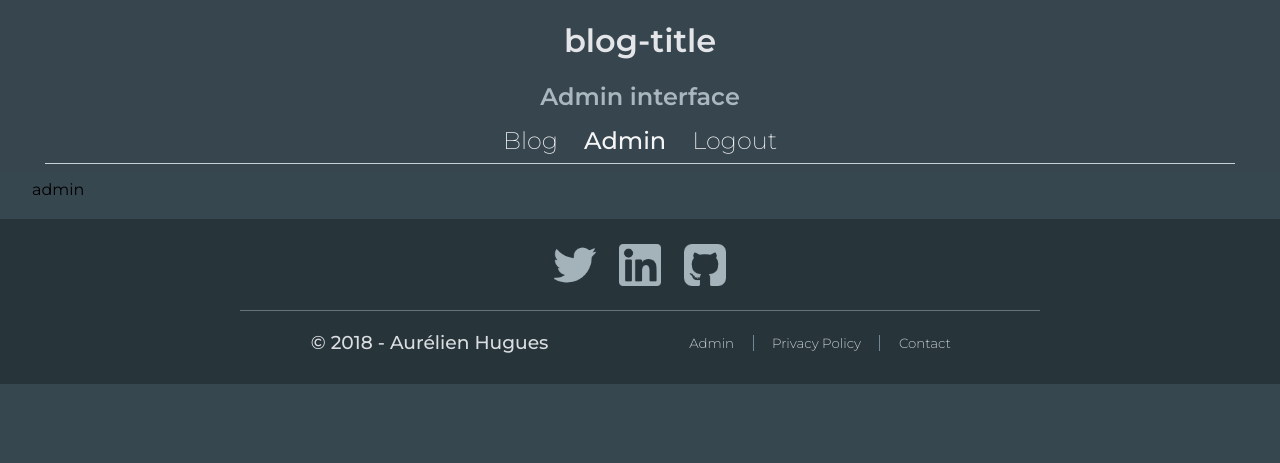
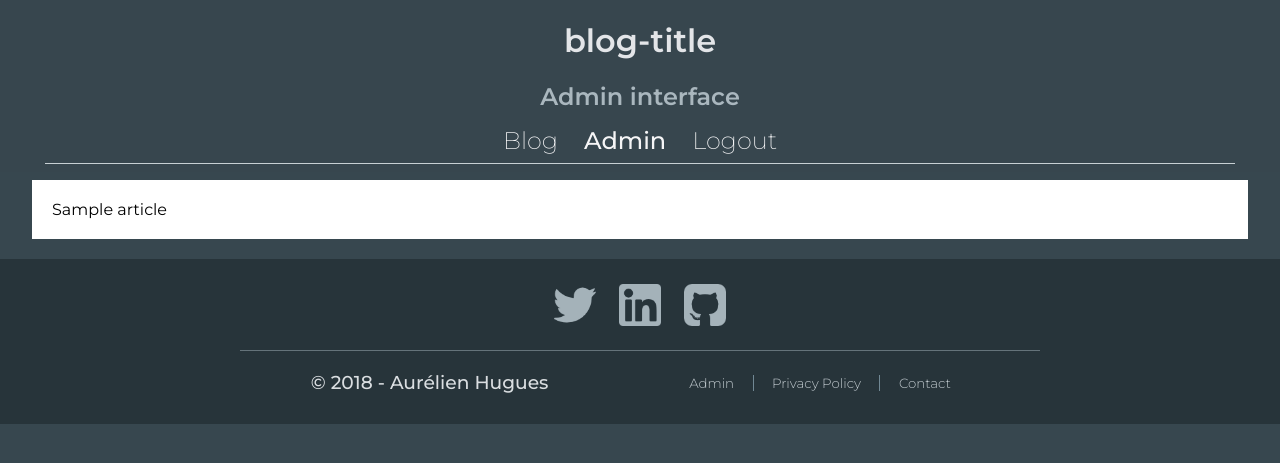
Before and after one commit to aHugues/blog, a Flask app: page /admin in a window 1280 px wide. Shown: the top 463 px of the page. Run offline with Flask 2, Linux system fonts and the light colour scheme; the visitor is signed in with stand-in values (Sample User, id 1); tables that the repository leaves empty hold one stand-in row (values such as "Sample post"); parts of the project's set-up code (start-up, migrations or seed data) failed here and were passed over; some libraries are stand-ins or nearby versions.

Commit message:
Display list of articles in admin interface

```diff
--- a/web/static/css/admin.css
+++ b/web/static/css/admin.css
@@ -1,3 +1,37 @@
 .navbar {
     grid-template-columns: auto auto auto;
 }
+
+.admin-articles-list {
+    display: grid;
+    grid-template-columns: auto;
+    grid-row-gap: 10px;
+}
+
+.admin-article-card {
+    background-color: white;
+    padding: 20px;
+    cursor: pointer;
+    transition: transform .5s;
+}
+
+.admin-article-card::after {
+    position: absolute;
+    top: 0;
+    left: 0;
+    width: 100%;
+    height: 100%;
+    transition: opacity 2s cubic-bezier(0.165, 0.84, 0.44, 1);
+    box-shadow: 0 8px 17px 0 rgba(0, 0, 0, 0.2), 0 6px 20px 0 rgba(0, 0, 0, 0.15);
+    content: '';
+    opacity: 0;
+    z-index: -1;
+}
+
+.admin-article-card:hover, .admin-article-card:focus {
+    transform: scale3d(1.006, 1.006, 1);
+}
+
+.admin-article-card:hover::after, .admin-article-card:focus::after {
+    opacity: 1;
+}
--- a/web/templates/admin.html
+++ b/web/templates/admin.html
@@ -32,6 +32,13 @@
 {% endblock %}
 
 {% block body %}
-{{ current_page }}
+
+<div class="admin-articles-list">
+    {% for article in articles %}
+        <div class="admin-article-card">
+            {{ article.title }}
+        </div>
+    {% endfor %}
+</div>
 
 {% endblock %}
--- a/web/views/admin.py
+++ b/web/views/admin.py
@@ -9,6 +9,9 @@ from flask_bcrypt import Bcrypt
 import flask_login
 from flask import Flask
 import configparser
+from ..services import ArticlesService
+
+articles_service = ArticlesService()
 
 config = configparser.ConfigParser()
 try:
@@ -49,7 +52,8 @@ def unauthorized_handler():
 @flask_login.login_required
 def home_page():
     return render_template('admin.html',
-        current_page = 'admin'
+        current_page = 'admin',
+        articles = articles_service.listArticles()
     )
 
 
```
